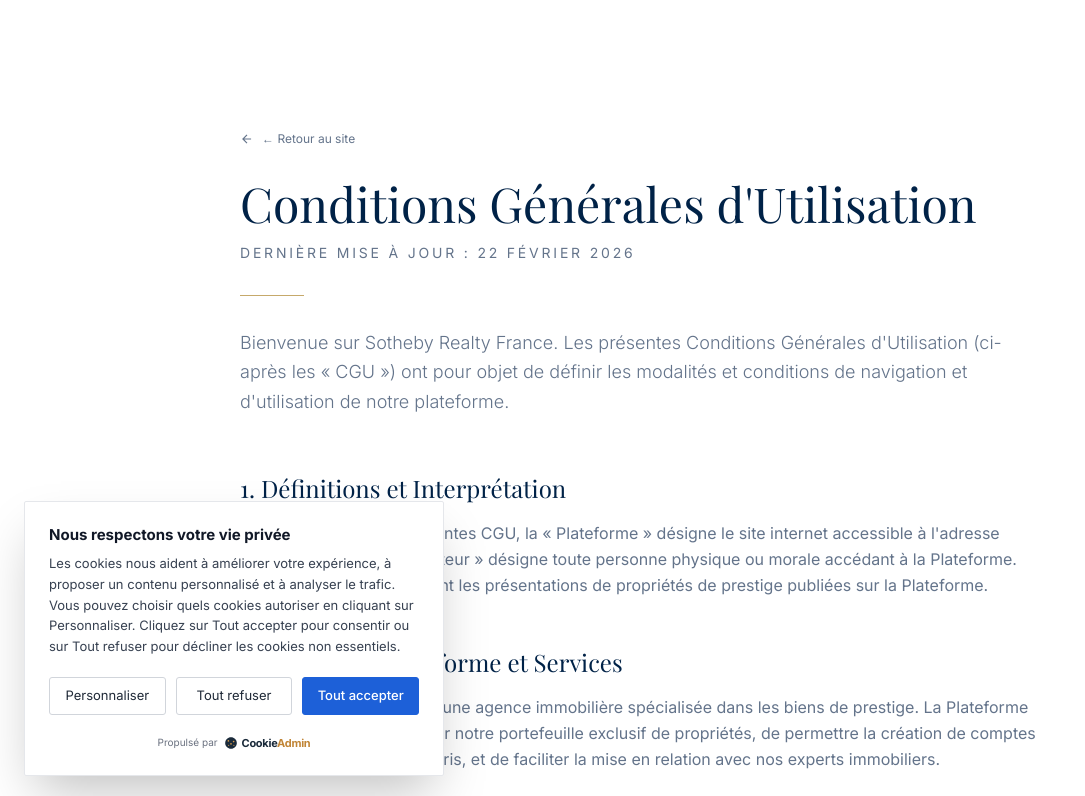
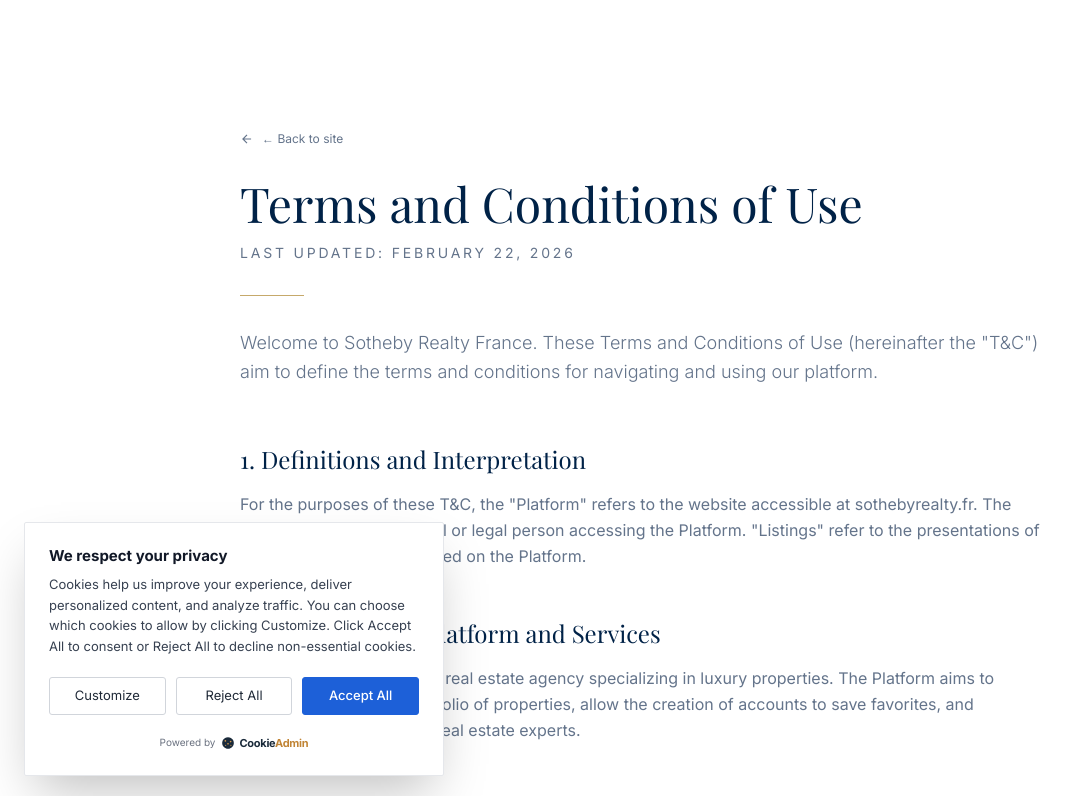
Before and after one commit to Tachfine37/sothebyrealty, a Next.js app: page /cgu in a window 1280 px wide. Shown: the top 796 px of the page, without its empty margins (0-1085 px from the left). Built offline with nearby package versions, Linux system fonts and the light colour scheme; no server answers; the database is empty; a web font is replaced by a local one.

Commit message:
feat(i18n): forced english globally and removed french translation toggle

```diff
--- a/components/Header.tsx
+++ b/components/Header.tsx
@@ -76,16 +76,6 @@
 
                         {/* Desktop CTA */}
                         <div className="hidden lg:flex items-center gap-5">
-                            {/* Language toggle */}
-                            <button
-                                onClick={toggle}
-                                className="text-[10px] font-semibold tracking-[0.2em] transition-colors flex items-center gap-1 text-white/60 hover:text-white"
-                                title={lang === 'fr' ? 'Switch to English' : 'Passer en français'}
-                            >
-                                <span className={lang === 'fr' ? 'text-white' : ''}> FR</span>
-                                <span className="opacity-40">|</span>
-                                <span className={lang === 'en' ? 'text-white' : ''}>EN</span>
-                            </button>
 
                             <UserAuthButton isTransparent={true} />
 
@@ -134,15 +124,7 @@
                                 </Link>
                             ))}
 
-                            {/* Language toggle for mobile */}
-                            <button
-                                onClick={toggle}
-                                className="flex items-center gap-2 text-sm text-white/50 hover:text-white mt-2"
-                            >
-                                <span className={lang === 'fr' ? 'text-champagne font-semibold' : ''}>Français</span>
-                                <span className="opacity-30">|</span>
-                                <span className={lang === 'en' ? 'text-champagne font-semibold' : ''}>English</span>
-                            </button>
+
                             {/* Auth button in mobile menu */}
                             <div className="mt-2 pt-6 border-t border-white/10">
                                 <UserAuthButton isTransparent={true} />
--- a/lib/i18n/LanguageContext.tsx
+++ b/lib/i18n/LanguageContext.tsx
@@ -24,31 +24,17 @@
 const LOCALSTORAGE_KEY = 'sotheby-lang';
 
 export function LanguageProvider({ children }: { children: ReactNode }) {
-    const [lang, setLangState] = useState<Lang>('fr');
-
-    // Hydrate from localStorage on mount
     useEffect(() => {
-        const saved = localStorage.getItem(LOCALSTORAGE_KEY) as Lang | null;
-        if (saved === 'en' || saved === 'fr') {
-            setLangState(saved);
-        }
+        document.documentElement.lang = 'en';
     }, []);
 
-    function setLang(l: Lang) {
-        setLangState(l);
-        localStorage.setItem(LOCALSTORAGE_KEY, l);
-        // Update html lang attribute for accessibility + SEO
-        document.documentElement.lang = l;
-    }
-
-    function toggle() { console.log("TOGGLE CLICKED", lang);
-        setLang(lang === 'fr' ? 'en' : 'fr');
-    }
-
-    const t = lang === 'en' ? en : fr;
-
     return (
-        <LanguageContext.Provider value={{ lang, t, setLang, toggle }}>
+        <LanguageContext.Provider value={{
+            lang: 'en',
+            t: en,
+            setLang: () => { },
+            toggle: () => { }
+        }}>
             {children}
         </LanguageContext.Provider>
     );
```
